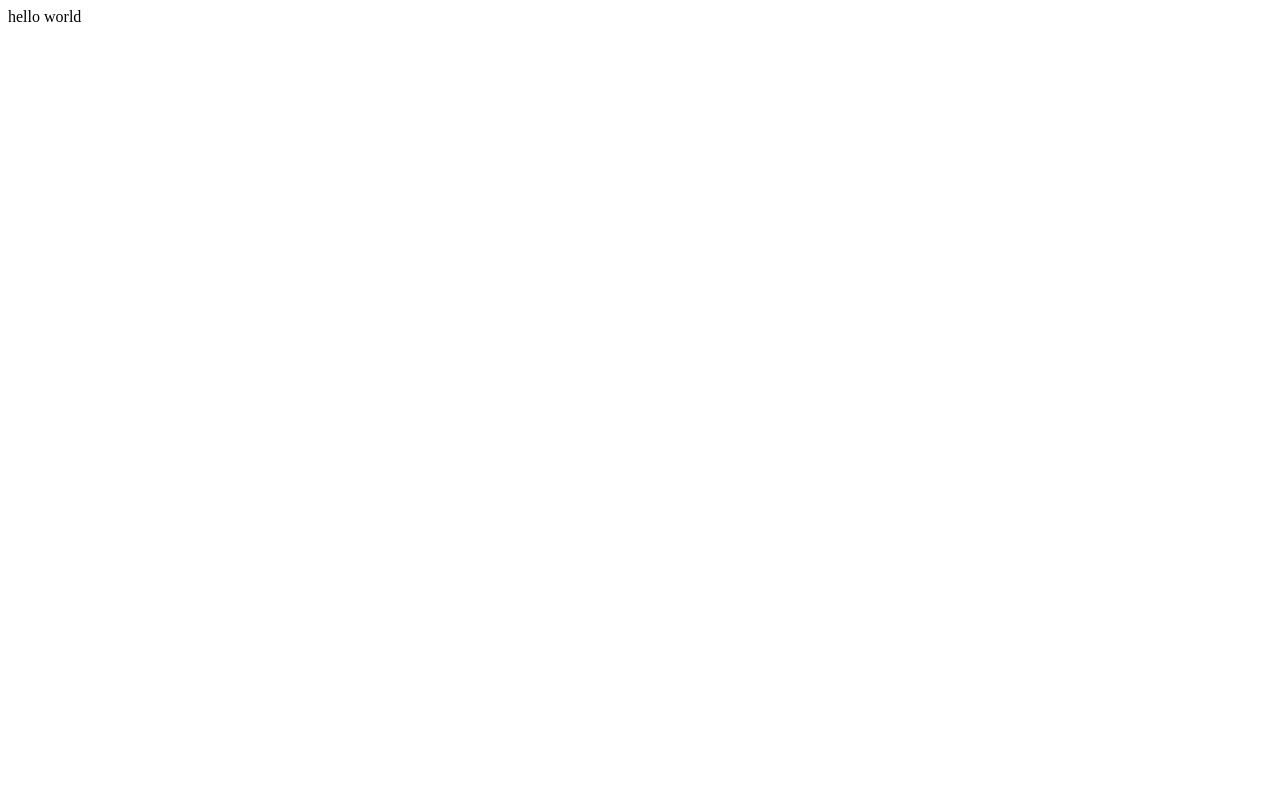
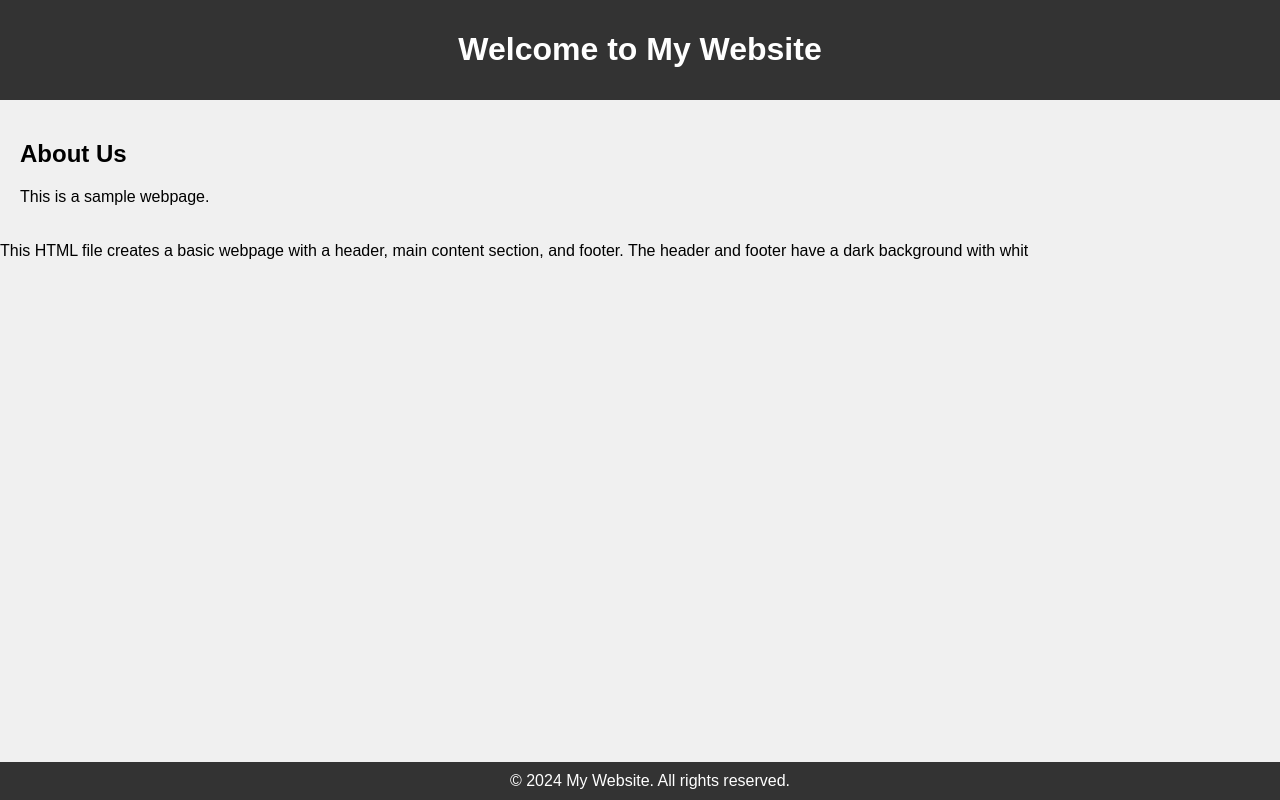
Before and after one commit to Jer0meo/jer0meo.github.io, a plain HTML site: page index.html in a window 1280 px wide. Drawn offline with Linux system fonts and the light colour scheme.

Commit message:
Update index.html

```diff
--- a/index.html
+++ b/index.html
@@ -1,10 +1,50 @@
 <!DOCTYPE html>
-<html>
-  <head>
+<html lang="en">
+<head>
+    <meta charset="UTF-8">
+    <meta name="viewport" content="width=device-width, initial-scale=1.0">
+    <title>Sample Page</title>
+    <style>
+        body {
+            font-family: Arial, sans-serif;
+            margin: 0;
+            padding: 0;
+            background-color: #f0f0f0;
+        }
+        header {
+            background-color: #333;
+            color: #fff;
+            padding: 10px;
+            text-align: center;
+        }
+        main {
+            padding: 20px;
+        }
+        footer {
+            background-color: #333;
+            color: #fff;
+            text-align: center;
+            padding: 10px;
+            position: fixed;
+            bottom: 0;
+            width: 100%;
+        }
+    </style>
+</head>
+<body>
+    <header>
+        <h1>Welcome to My Website</h1>
+    </header>
 
-  </head>
-  <body>
-    hello world
-  </body>
+    <main>
+        <h2>About Us</h2>
+        <p>This is a sample webpage.</p>
+    </main>
 
-  </html>
+    <footer>
+        &copy; 2024 My Website. All rights reserved.
+    </footer>
+</body>
+</html>
+
+This HTML file creates a basic webpage with a header, main content section, and footer. The header and footer have a dark background with whit
```
